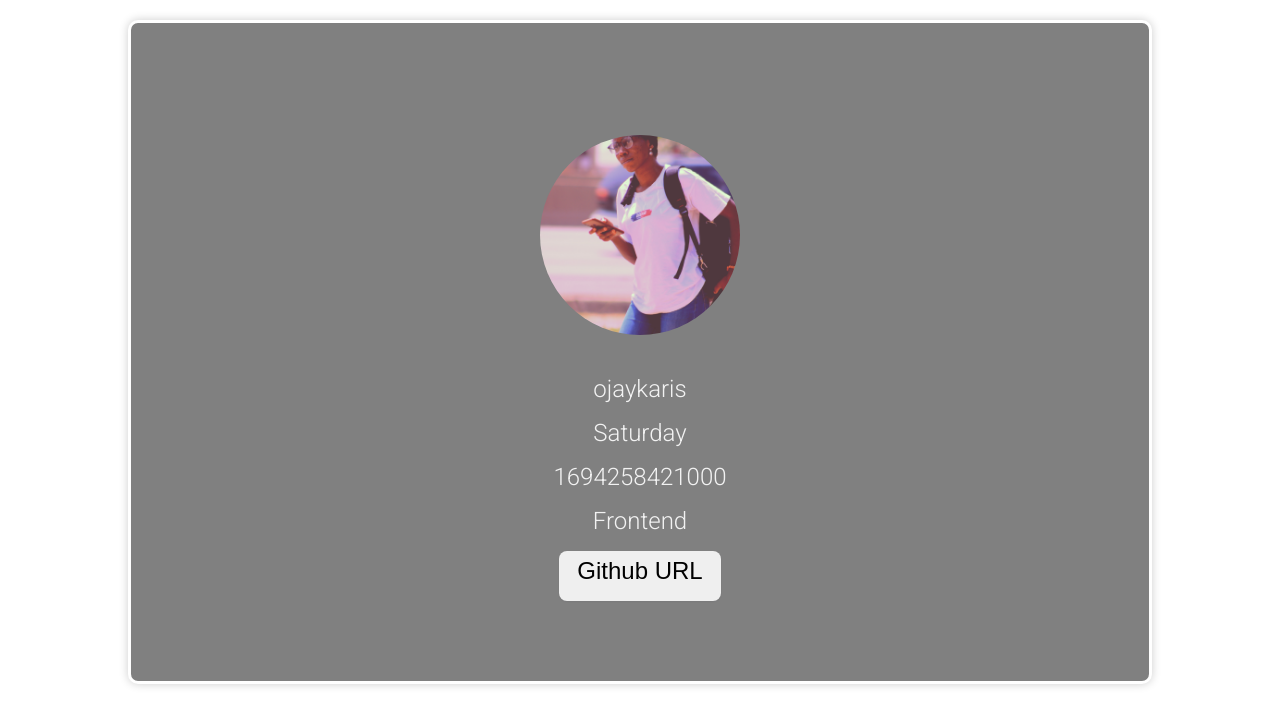
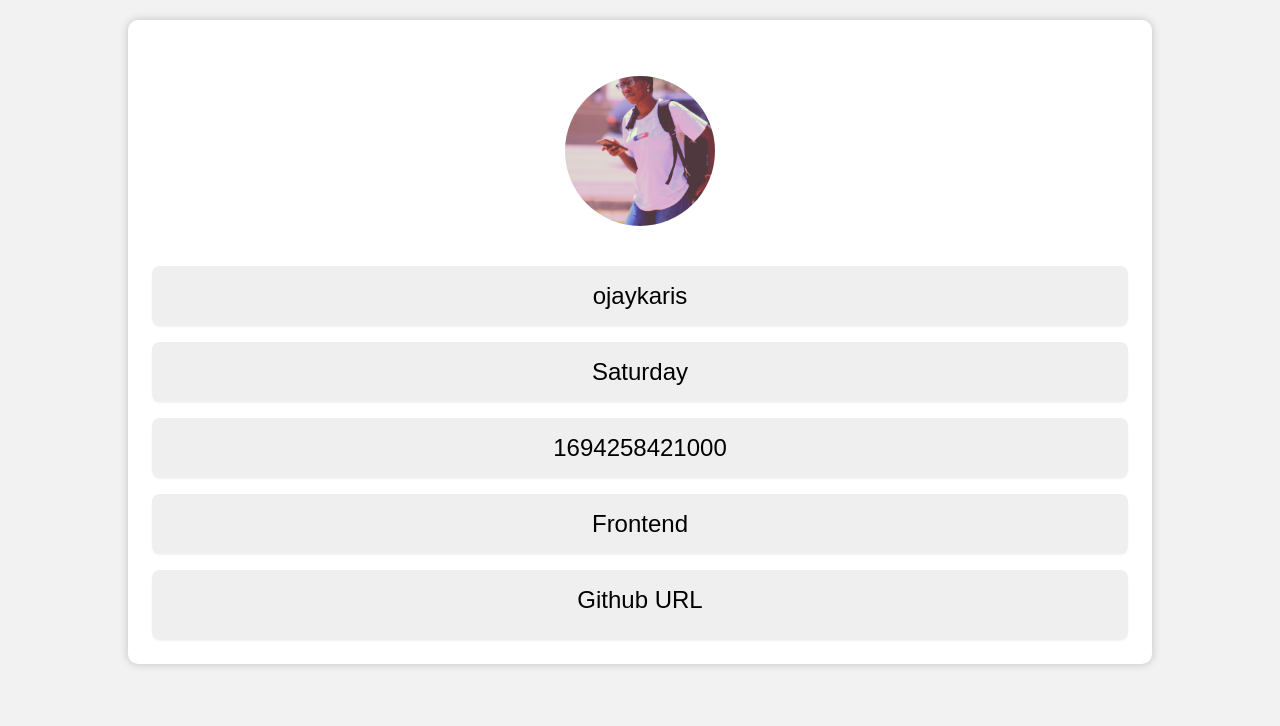
Before and after one commit to ojaykaris/StageOneTask, a plain HTML site: page index.html in a window 1280 px wide. Drawn offline with Linux system fonts and the light colour scheme.

Commit message:
made changes

```diff
--- a/index.html
+++ b/index.html
@@ -22,13 +22,13 @@
         />
       </div>
       <div class="links">
-        <span data-testid="slackUserName">ojaykaris</span>
+        <button data-testid="slackUserName">ojaykaris</button>
 
-        <span data-testid="currentDayOfTheWeek">Thursday</span>
+        <button data-testid="currentDayOfTheWeek">Thursday</button>
 
-        <span data-testid="currentUTCTime">10:50am</span>
+        <button data-testid="currentUTCTime">10:50am</button>
 
-        <span data-testid="myTrack">Frontend</span>
+        <button data-testid="myTrack">Frontend</button>
 
         <button>
           <a
--- a/style.css
+++ b/style.css
@@ -5,44 +5,37 @@
 }
 body {
   font-family: "Roboto", sans-serif;
+  background-color: #f2f2f2;
 }
 .profile-card {
-  background-color: gray;
+  background-color: #ffffff;
   border-radius: 10px;
   box-shadow: 0px 0px 10px rgba(0, 0, 0, 0.2);
   max-width: 1024px;
-  border: 3px solid white;
+
+  width: 100vw;
   margin: 20px auto;
   padding: 1.5rem;
   text-align: center;
-  padding-top: 5rem;
-  padding-bottom: 5rem;
 }
 .img-div {
-  padding-top: 32px;
+  margin-top: 32px;
 }
 [data-testid="slackDisplayImage"] {
   border-radius: 50%;
-  width: 200px;
-  height: 200px;
+  width: 150px;
+  height: 150px;
   object-fit: cover;
   margin: 0 auto 20px;
 }
-.links button,
-span {
+.links button {
   display: flex;
   align-content: center;
   justify-content: center;
-  margin-top: 16px;
-}
-span {
-  color: #f2f2f2;
-  font-size: 24px;
-  font-weight: 300;
+  width: 100%;
 }
 button {
-  margin: auto;
-  padding: 6px 18px;
+  padding: 16px 32px;
   margin-top: 16px;
   border-radius: 8px;
   border: none;
```
